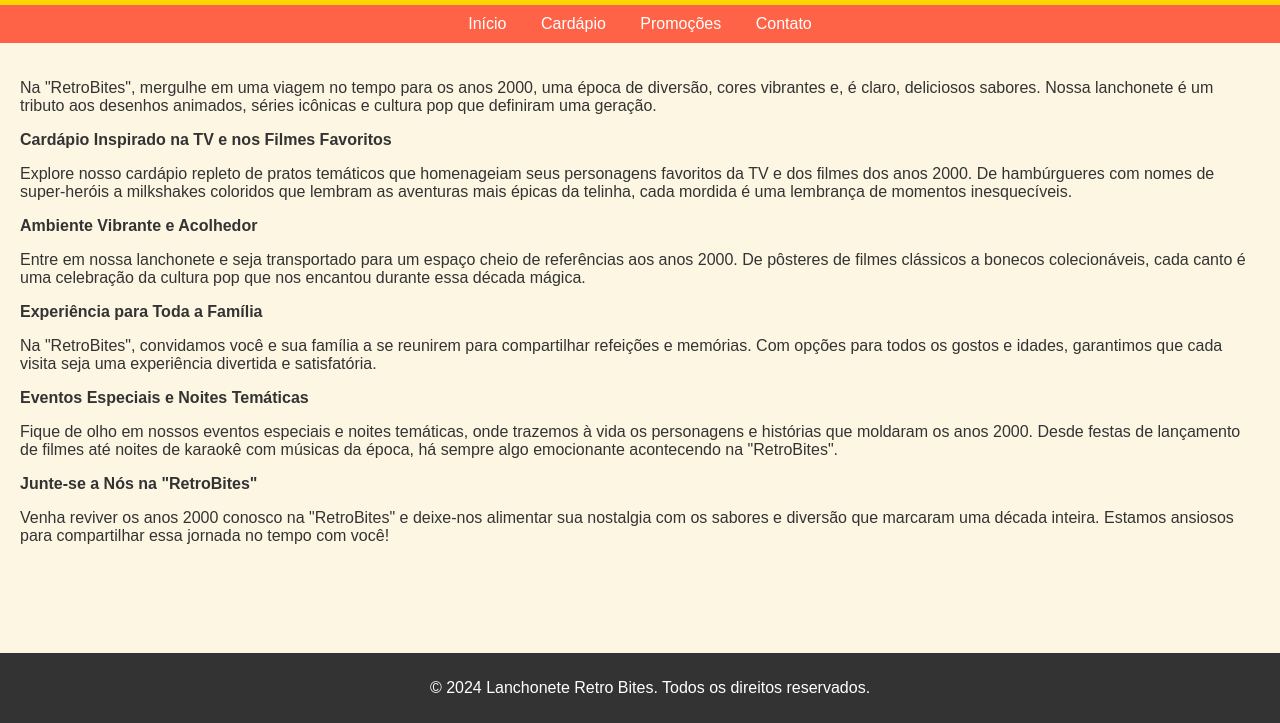
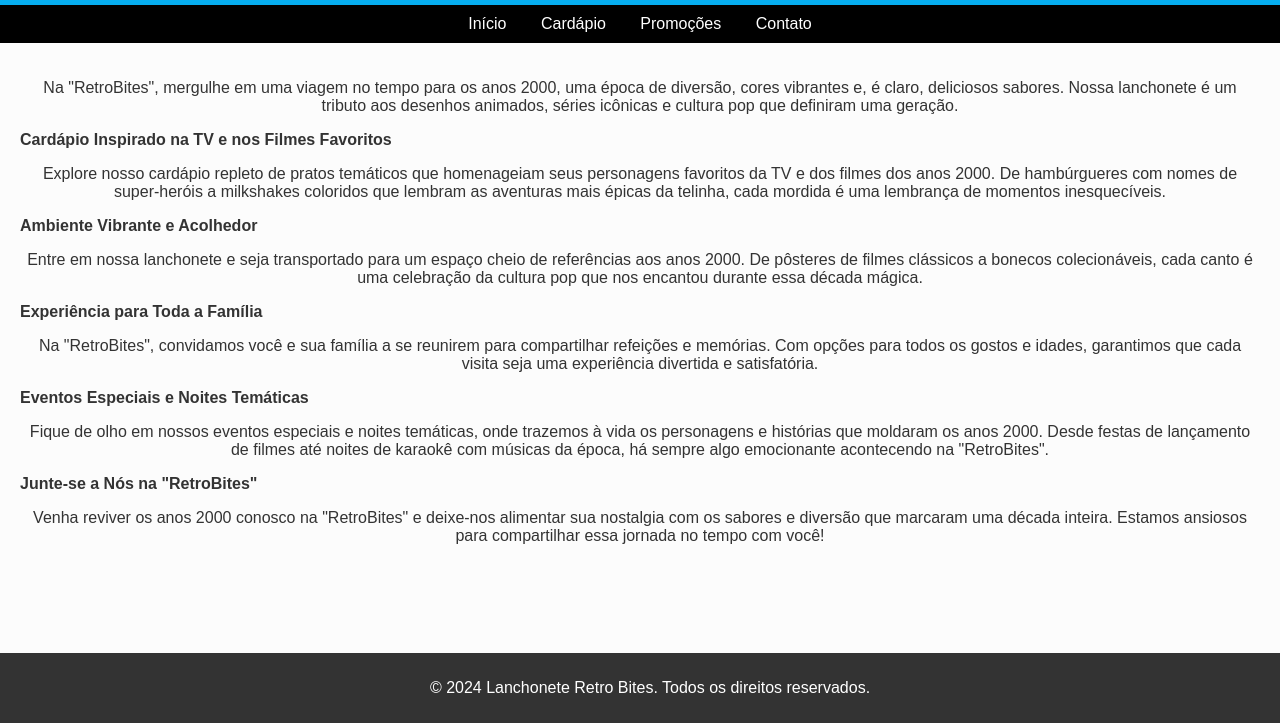
Before and after one commit to MatheusFarincho34/Site-da-lachonete, a plain HTML site: page index.html in a window 1280 px wide. Shown: the part 77-800 px from the top of the page. Drawn offline with Linux system fonts and the light colour scheme.

Commit message:
Add files via upload

```diff
--- a/index.html
+++ b/index.html
@@ -4,48 +4,7 @@
     <meta charset="UTF-8">
     <meta name="viewport" content="width=device-width, initial-scale=1.0">
     <title>Lanchonete Retro Bites </title>
-    <style>
-        body {
-            font-family: Arial, sans-serif;
-            background-color: #FDF6E3;
-            color: #333;
-            margin: 0;
-            padding: 0;
-        }
-        header {
-            background-color: #FFD700;
-            padding: 20px;
-            text-align: center;
-        }
-        h1 {
-            margin: 0;
-            font-size: 36px;
-            color: #333;
-        }
-        nav {
-            background-color: #FF6347;
-            text-align: center;
-            padding: 10px;
-        }
-        nav a {
-            text-decoration: none;
-            color: #FFF;
-            padding: 10px;
-            margin: 0 5px;
-        }
-        section {
-            padding: 20px;
-        }
-        footer {
-            background-color: #333;
-            color: #FFF;
-            text-align: center;
-            padding: 10px;
-            position: fixed;
-            width: 100%;
-            bottom: 0;
-        }
-    </style>
+    <link rel="stylesheet" href="styles.css">
 </head>
 <body>
     <header>
@@ -59,25 +18,25 @@
     </nav>
     <section>
         <p> Na "RetroBites", mergulhe em uma viagem no tempo para os anos 2000, uma época de diversão, cores vibrantes e, é claro, deliciosos sabores. Nossa lanchonete é um tributo aos desenhos animados, séries icônicas e cultura pop que definiram uma geração.</p>
-
+            <div class="titulo1">
             <strong>Cardápio Inspirado na TV e nos Filmes Favoritos</strong>
-
+            </div>
                 <p>Explore nosso cardápio repleto de pratos temáticos que homenageiam seus personagens favoritos da TV e dos filmes dos anos 2000. De hambúrgueres com nomes de super-heróis a milkshakes coloridos que lembram as aventuras mais épicas da telinha, cada mordida é uma lembrança de momentos inesquecíveis.</p>
-
+                <div class="titulo2">
                 <strong>Ambiente Vibrante e Acolhedor</strong>
-
+                </div>
                         <p>Entre em nossa lanchonete e seja transportado para um espaço cheio de referências aos anos 2000. De pôsteres de filmes clássicos a bonecos colecionáveis, cada canto é uma celebração da cultura pop que nos encantou durante essa década mágica.</p>
-
+                        <div class="titulo3">
                         <strong>Experiência para Toda a Família</strong>
-
+                        </div>
                                 <p>Na "RetroBites", convidamos você e sua família a se reunirem para compartilhar refeições e memórias. Com opções para todos os gostos e idades, garantimos que cada visita seja uma experiência divertida e satisfatória.</p>
-
+                                <div class="titulo4">
                                 <strong>Eventos Especiais e Noites Temáticas</strong>
-
+                                </div>
                                         <p>Fique de olho em nossos eventos especiais e noites temáticas, onde trazemos à vida os personagens e histórias que moldaram os anos 2000. Desde festas de lançamento de filmes até noites de karaokê com músicas da época, há sempre algo emocionante acontecendo na "RetroBites".</p>
-
+                                        <div class="titulo5">
                                         <strong>Junte-se a Nós na "RetroBites"</strong>
-
+                                        </div>
                                                 <p>Venha reviver os anos 2000 conosco na "RetroBites" e deixe-nos alimentar sua nostalgia com os sabores e diversão que marcaram uma década inteira. Estamos ansiosos para compartilhar essa jornada no tempo com você!</p>
         </ul>
     </section>
--- a/styles.css
+++ b/styles.css
@@ -1,3 +1,60 @@
 .Titulo {
     text-align: center;
 }
+body {
+    font-family: Arial, sans-serif;
+    background-color: #fcfcfc;
+    color: #333;
+    margin: 0;
+    padding: 0;
+    text-align: center;
+}
+header {
+    background-color: #06aef0;
+    padding: 20px;
+    text-align: center;
+}
+h1 {
+    margin: 0;
+    font-size: 36px;
+    color: #333;
+}
+nav {
+    background-color: #000000;
+    text-align: center;
+    padding: 10px;
+}
+nav a {
+    text-decoration: none;
+    color: #FFF;
+    padding: 10px;
+    margin: 0 5px;
+}
+section {
+    padding: 20px;
+}
+footer {
+    background-color: #333;
+    color: #FFF;
+    text-align: center;
+    padding: 10px;
+    position: fixed;
+    width: 100%;
+    bottom: 0;
+}
+.titulo1{
+    text-align: left;
+
+}
+.titulo2{
+    text-align: left;
+}
+.titulo3{
+    text-align: left;
+}
+.titulo4{
+    text-align: left;
+}
+.titulo5{
+    text-align: left;
+}
```
Also changed, not shown: 1 other file.
